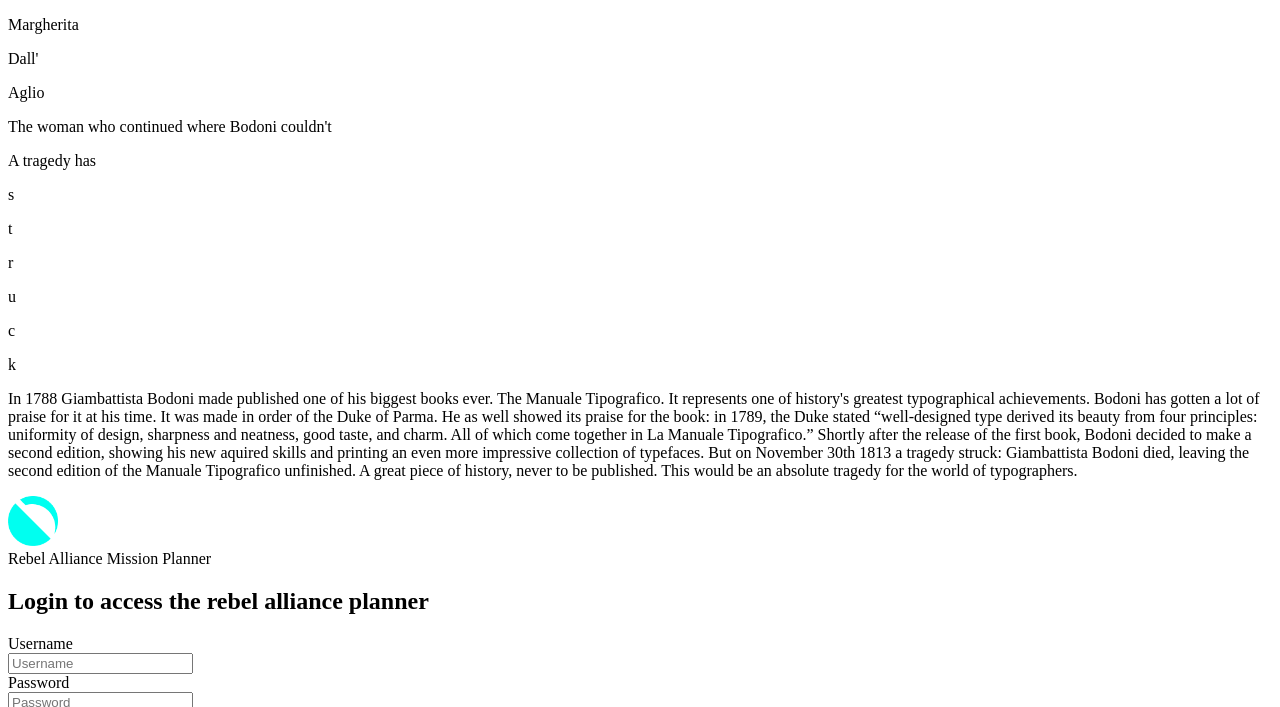
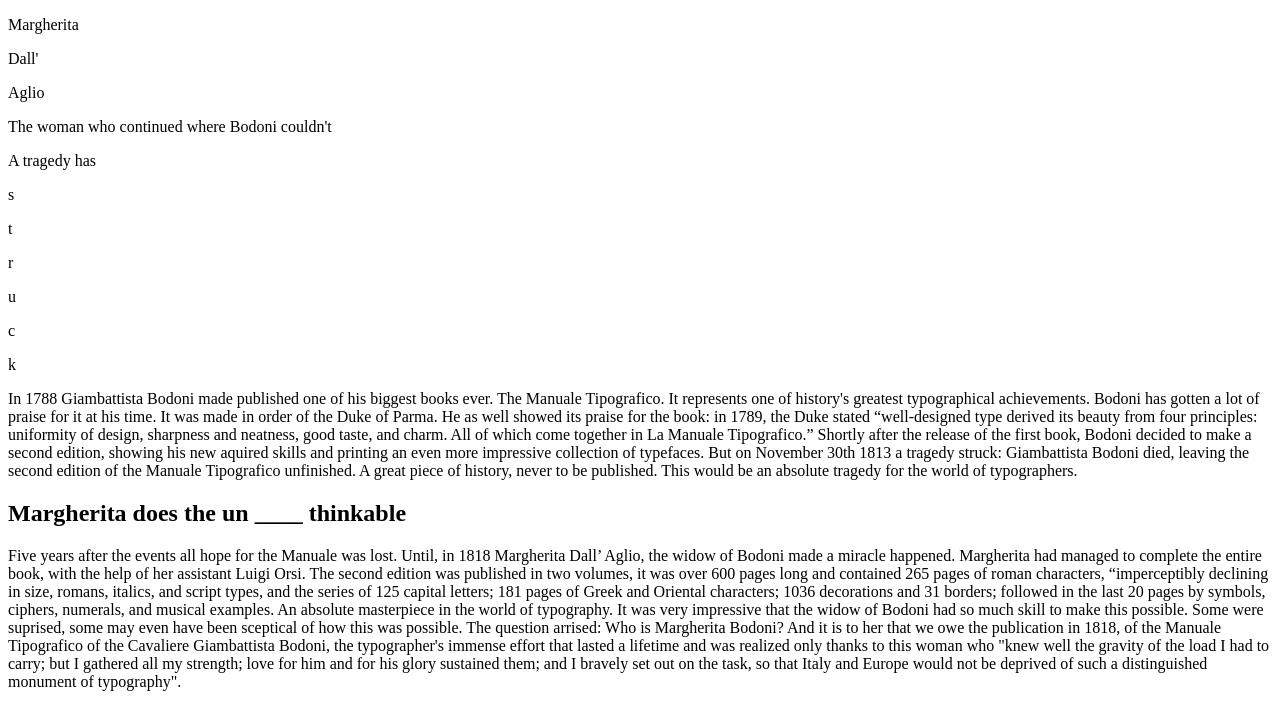
Before and after one commit to woutvandesompele/mytype, a PHP site: template src/view/pages/index.php in a window 1280 px wide. Shown: the top 707 px of the page. Run offline with PHP 8.4, Linux system fonts and the light colour scheme; the template is opened without the code that fills it, so the values that code supplies are empty; grey boxes are pictures that could not be loaded.

Commit message:
added content for unthinkable close #7

```diff
--- a/src/view/pages/index.php
+++ b/src/view/pages/index.php
@@ -36,7 +36,21 @@
     </div>
   </section>
 
-  <section class="unthinkab"></section>
+<section class="unthinkable">
+    <h2 class="unthinkable__title">Margherita does the un <span>____</span> thinkable</h2>
+    <div class="unthinkable__text">
+      <p>Five years after the events all hope for the Manuale was lost. Until, in 1818 Margherita Dall’ Aglio, the widow of Bodoni made a miracle happened. Margherita had managed to complete the entire book, with the help of her assistant Luigi Orsi.
+
+      The second edition was published in two volumes, it was over 600 pages long and contained 265 pages of roman characters, “imperceptibly declining in size, romans, italics, and script types, and the series of 125 capital letters; 181 pages of Greek and Oriental characters; 1036 decorations and 31 borders; followed in the last 20 pages by symbols, ciphers, numerals, and musical examples.
+
+      An absolute masterpiece in the world of typography. It was very impressive that the widow of Bodoni had so much skill to make this possible. Some were suprised, some may even have been sceptical of how this was possible. The question arrised: Who is Margherita Bodoni?
+
+      And it is to her that we owe the publication in 1818, of the Manuale Tipografico of the Cavaliere Giambattista Bodoni, the typographer's immense effort that lasted a lifetime and was realized only thanks to this woman who "knew well the gravity of the load I had to carry; but I gathered all my strength; love for him and for his glory sustained them; and I bravely set out on the task, so that Italy and Europe would not be deprived of such a distinguished monument of typography".</p>
+    </div>
+    <img class="unthinkable__margherita" src="./assets/planets/" height="256"></img>
+    <img class="unthinkable__layer1" src="./assets/planets/" height="256"></img>
+    <img class="unthinkable__layer2" src="./assets/planets/" height="256"></img>
+  </section>
 
   <section class="italy"></section>
 
```
